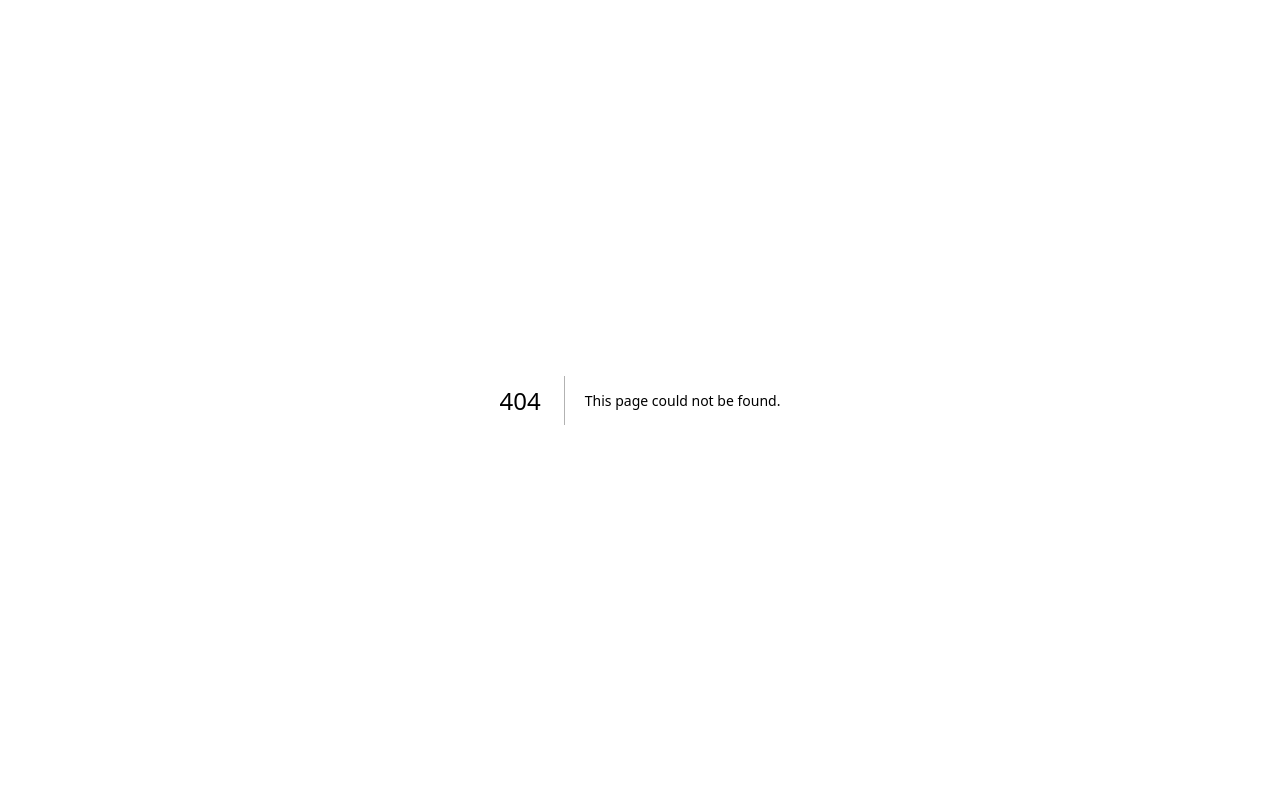
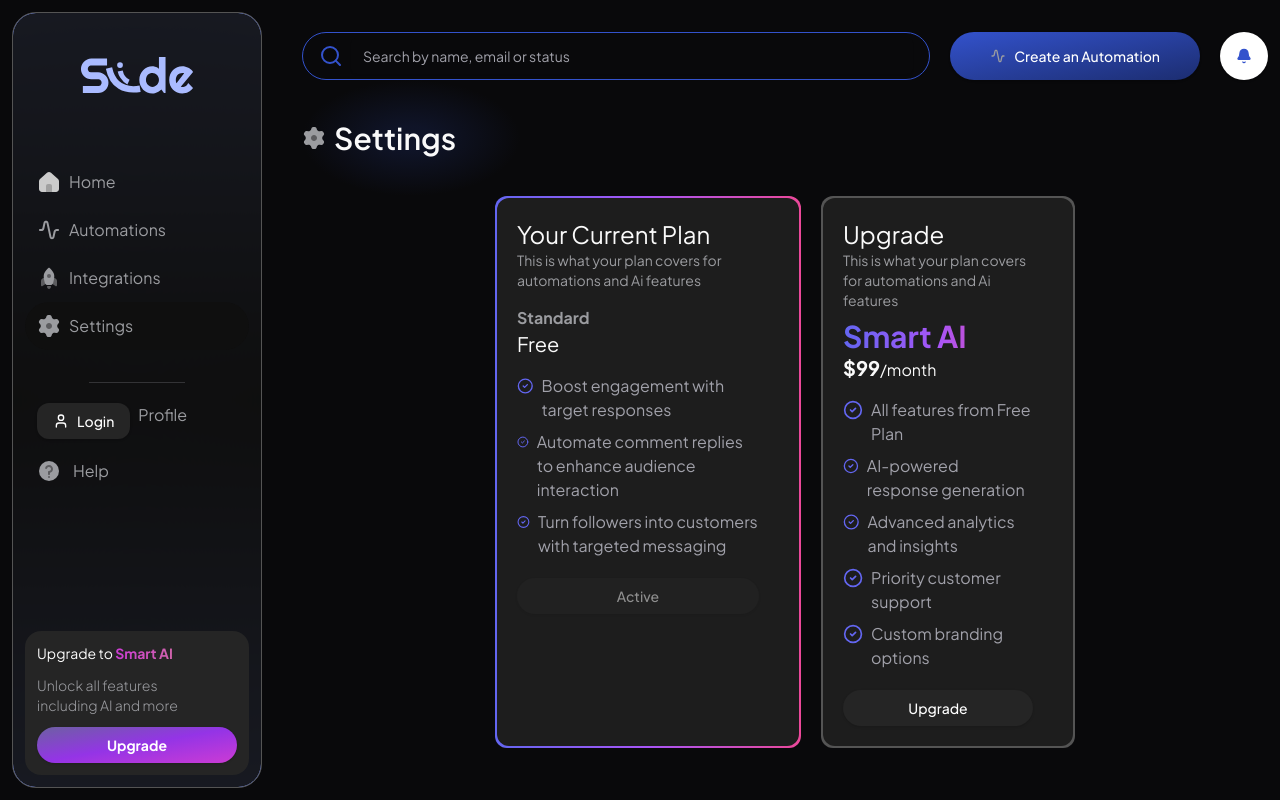
Before and after one commit to RajanJha2003/Slide, a Next.js app: page /dashboard/1/settings in a window 1280 px wide. Before the commit this address had no page. Built offline with nearby package versions, Linux system fonts and the light colour scheme; no server answers.

Commit message:
settings page

```diff
--- /dev/null
+++ b/src/app/(protected)/dashboard/[slug]/settings/page.tsx
@@ -0,0 +1,10 @@
+import Billing from '@/components/global/billing'
+import React from 'react'
+
+const page = () => {
+  return (
+    <Billing />
+  )
+}
+
+export default page
--- /dev/null
+++ b/src/components/global/billing/index.tsx
@@ -0,0 +1,14 @@
+import React from 'react'
+import PaymentCard from './payment-card'
+
+const Billing = () => {
+  return (
+    <div className='flex lg:flex-row flex-col gap-5 w-full lg:w-10/12 xl:w-8/12 container'>
+        <PaymentCard current='FREE' label='FREE' />
+        <PaymentCard current='FREE' label='PRO' />
+
+    </div>
+  )
+}
+
+export default Billing
--- /dev/null
+++ b/src/components/global/billing/payment-card.tsx
@@ -0,0 +1,104 @@
+import { Button } from '@/components/ui/button';
+import { PLANS } from '@/constants/pages';
+import { cn } from '@/lib/utils';
+import { CircleCheck } from 'lucide-react';
+import React from 'react'
+
+
+type Props={
+    label:string;
+    current:'PRO' | 'FREE';
+    landing?:boolean;
+}
+
+const PaymentCard = ({label,current,landing}:Props) => {
+  return (
+    <div
+      className={cn(
+        label !== current
+          ? 'bg-in-active'
+          : 'bg-gradient-to-r from-indigo-500 via-purple-500 to-pink-500',
+        'p-[2px] rounded-xl overflow-hidden'
+      )}
+    >
+      <div
+        className={cn(
+          landing && 'radial--gradient--pink',
+          'flex flex-col rounded-xl pl-5 py-5 pr-10 bg-background-90 h-full'
+        )}
+      >
+        {landing ? (
+          <h2 className="text-2xl">
+            {label === 'PRO' && 'Premium Plan'}
+            {label === 'FREE' && 'Standard'}
+          </h2>
+        ) : (
+          <h2 className="text-2xl">
+            {label === current
+              ? 'Your Current Plan'
+              : current === 'PRO'
+              ? 'Downgrade'
+              : 'Upgrade'}
+          </h2>
+        )}
+        <p className="text-text-secondary text-sm mb-2">
+          This is what your plan covers for automations and Ai features
+        </p>
+        {label === 'PRO' ? (
+          <span className="bg-gradient-to-r text-3xl from-indigo-500 via-purple-500 font-bold to-pink-500 bg-clip-text text-transparent">
+            Smart AI
+          </span>
+        ) : (
+          <p className="font-bold mt-2 text-text-secondary">Standard</p>
+        )}
+        {label === 'PRO' ? (
+          <p className="mb-2">
+            <b className="text-xl">$99</b>/month
+          </p>
+        ) : (
+          <p className="text-xl mb-2">Free</p>
+        )}
+
+        {PLANS[label === 'PRO' ? 1 : 0].features.map((i) => (
+          <p
+            key={i}
+            className="mt-2 text-muted-foreground flex gap-2 "
+          >
+            <CircleCheck className="text-indigo-500" />
+            {i}
+          </p>
+        ))}
+
+        {landing ? (
+          <Button
+            className={cn(
+              'rounded-full mt-5',
+              label === 'PRO'
+                ? 'bg-gradient-to-r from-indigo-500 text-white via-purple-500 to-pink-500'
+                : 'bg-background-80 text-white hover:text-background-80'
+            )}
+          >
+            {label === current
+              ? 'Get Started'
+              : current === 'PRO'
+              ? 'Free'
+              : 'Get Started'}
+          </Button>
+        ) : (
+          <Button
+            className="rounded-full mt-5 bg-background-80 text-white hover:text-background-80"
+            disabled={label === current}
+          >
+            {label === current
+              ? 'Active'
+              : current === 'PRO'
+              ? 'Downgrade'
+              : 'Upgrade'}
+          </Button>
+        )}
+      </div>
+    </div>
+  )
+}
+
+export default PaymentCard;
```
